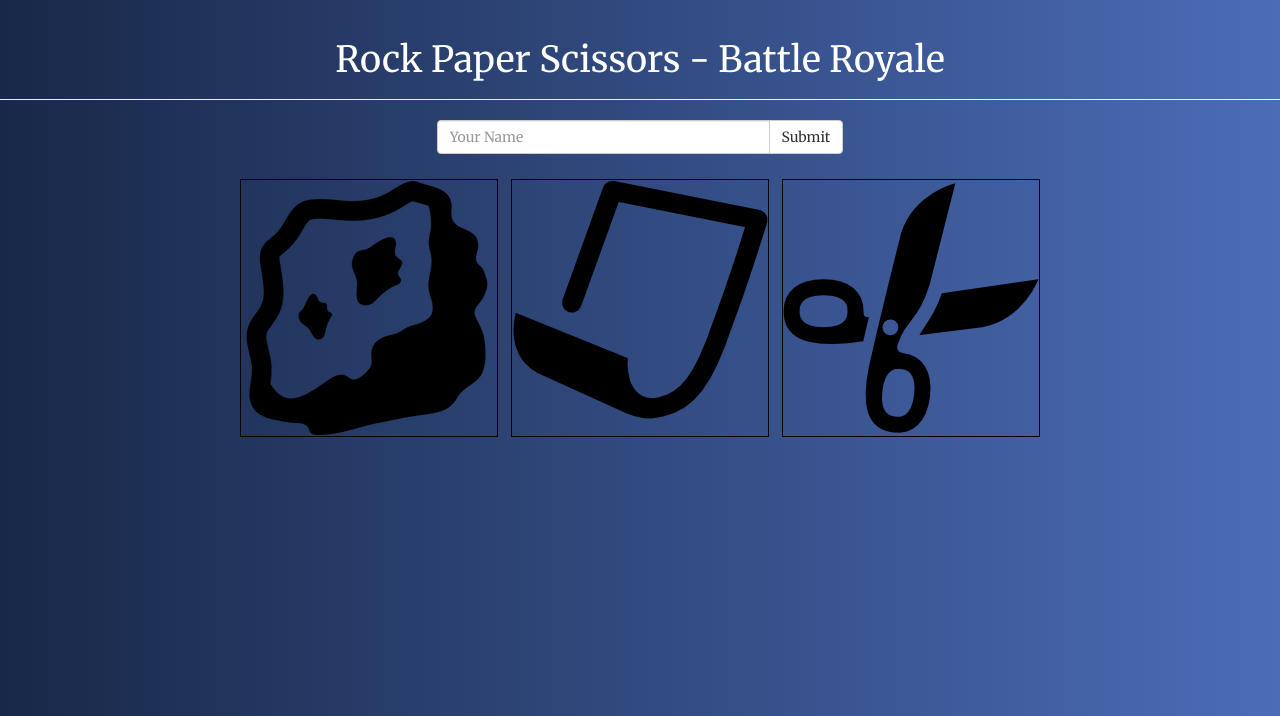
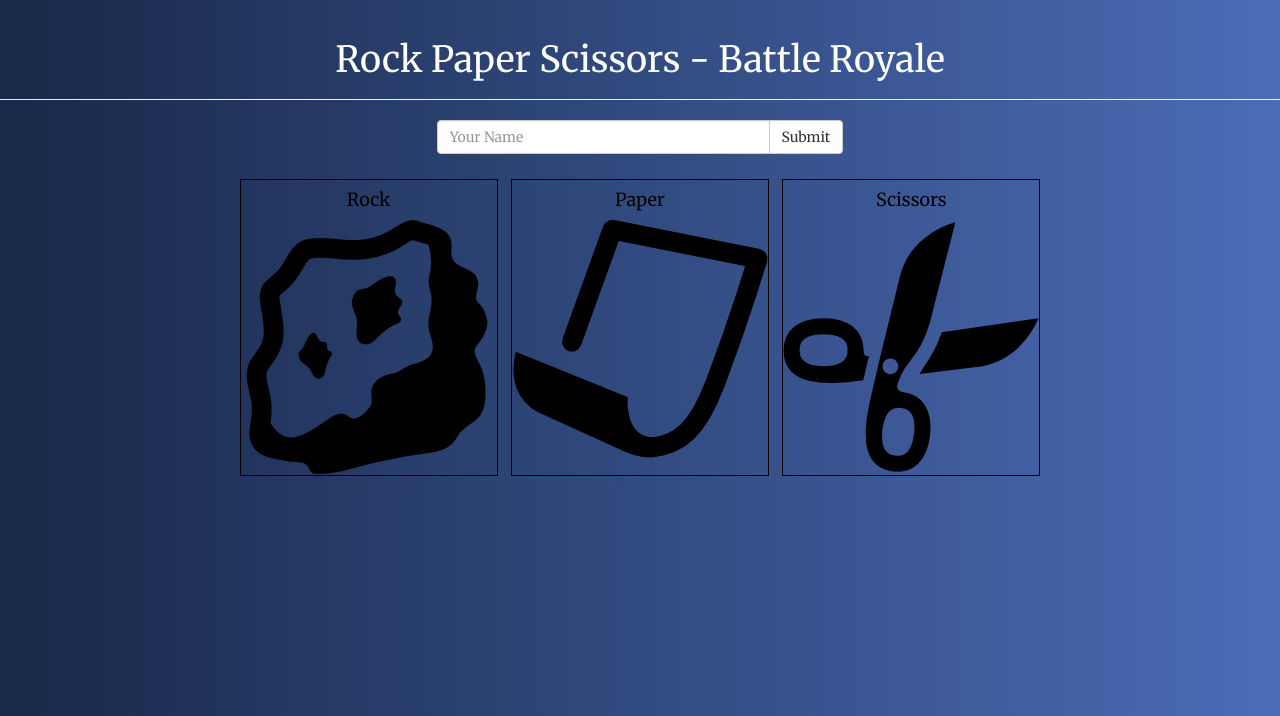
Before and after one commit to lawrencel13110123/rock-paper-scissors, a PHP site: page / in a window 1280 px wide. Shown: the top 716 px of the page. Run offline with PHP 8.4, Linux system fonts and the light colour scheme; some libraries are stand-ins or nearby versions.

Commit message:
added some headers to choices

```diff
--- a/assets/css/style.css
+++ b/assets/css/style.css
@@ -13,4 +13,5 @@ body{
   display: inline-block;
   border: 1px solid black;
   margin: 5px;
+  color: black;
 }
--- a/index.html
+++ b/index.html
@@ -37,12 +37,15 @@
 		<div class="col-xs-1"></div>
 		<div class="col-xs-10 text-center">
 			<div class="choice" id="rock" data-choice="rock">
+				<h4 class="text-center">Rock</h4>
 				<img class="img-responsive choice-img" src="assets/images/rock.png"/>
 			</div>
 			<div class="choice" id="paper" data-choice="paper">
+				<h4 class="text-center">Paper</h4>
 				<img class="img-responsive choice-img" src="assets/images/paper.ico"/>
 			</div>
 			<div class="choice" id="scissors" data-choice="scissors">
+				<h4 class="text-center">Scissors</h4>
 				<img class="img-responsive choice-img" src="assets/images/scissors.png"/>
 			</div>
 		</div>
```
